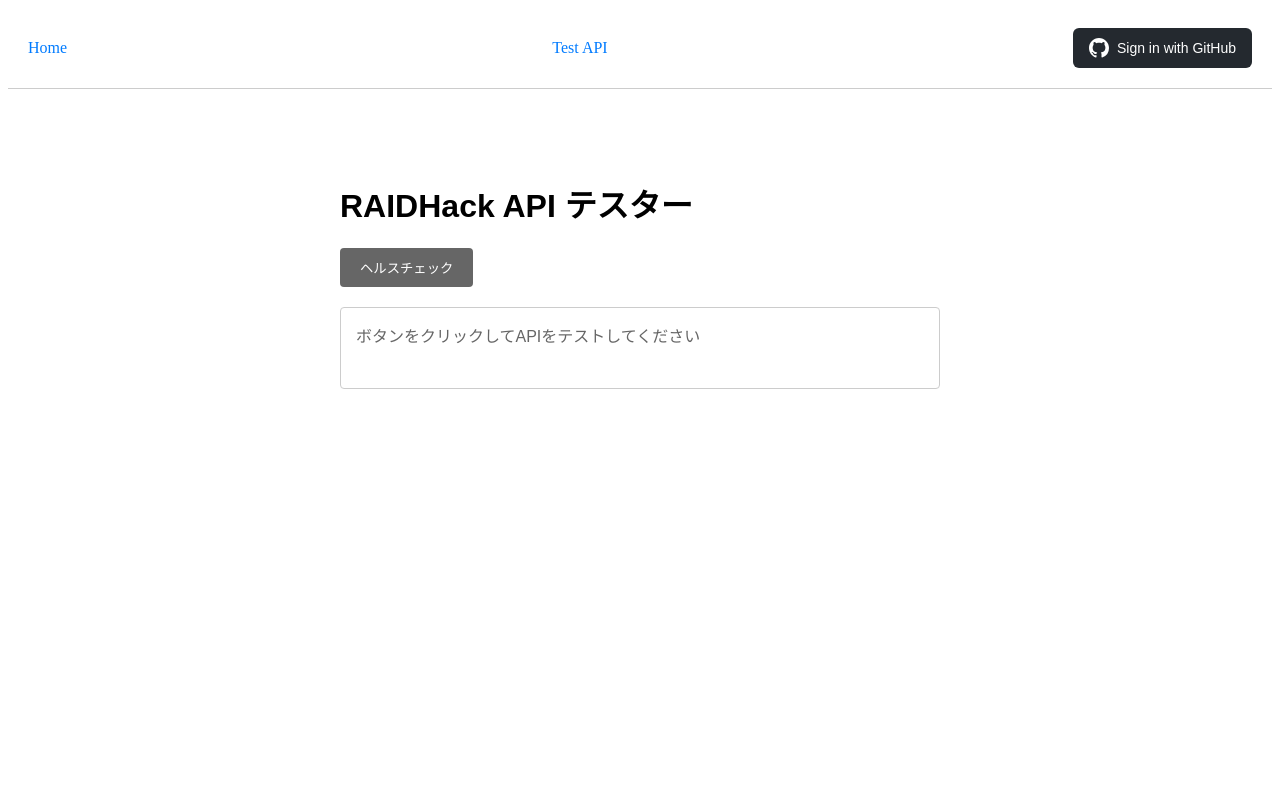
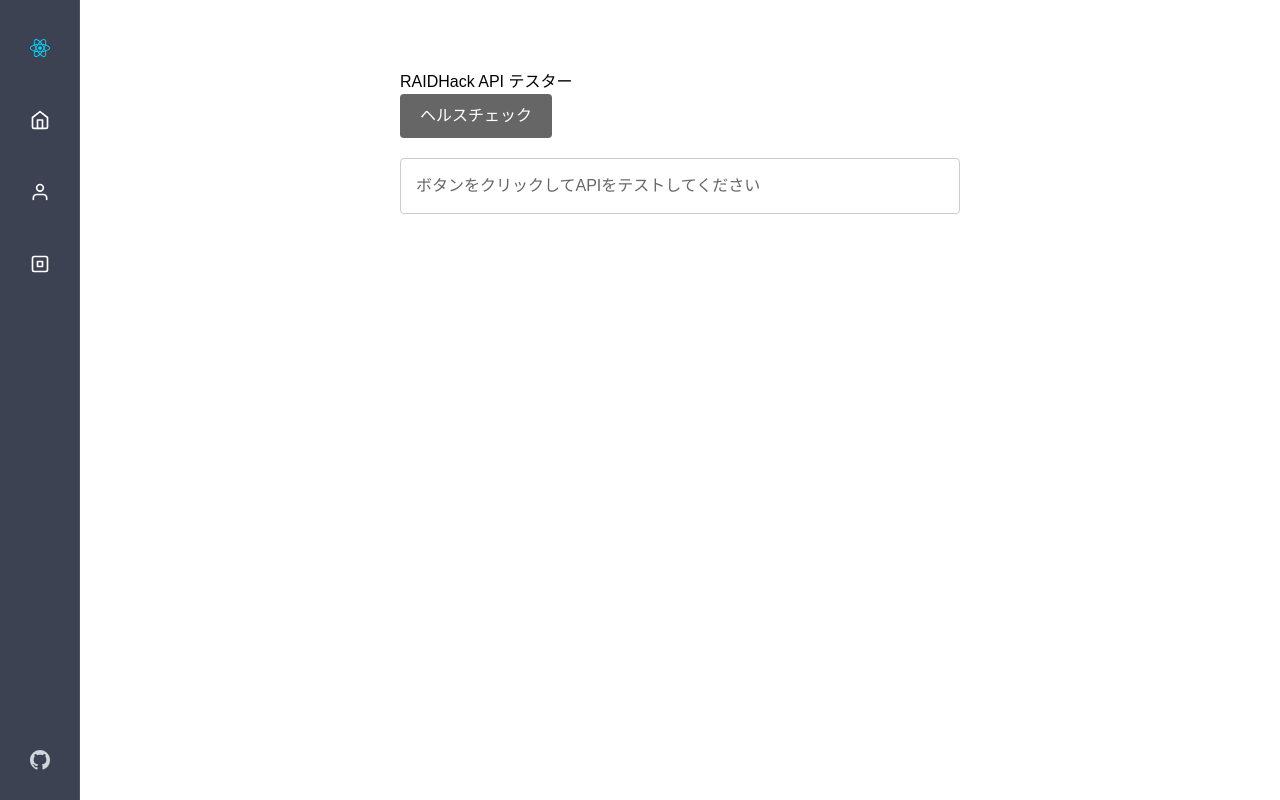
Before and after one commit to Ukawamochi/RAIDHack, a React (Vite) app in the folder web/: page /test-api in a window 1280 px wide. Built offline with nearby package versions, Linux system fonts and the light colour scheme; no server answers.

Commit message:
feat: ナビゲーションと認証機能の改善、Tailwind CSSの導入

```diff
--- a/web/src/App.tsx
+++ b/web/src/App.tsx
@@ -16,9 +16,9 @@ function App() {
   return (
     <AuthProvider>
       <Router>
-        <div>
+        <div className="flex">
           <Navigation />
-
+          <div className="flex-1 ml-20">
             <Routes>
               <Route path="/" element={<IndexPage />} />
               <Route path="/test-api" element={<TestApiPage />} />
@@ -31,6 +31,7 @@ function App() {
               <Route path="*" element={<NotFoundPage />} />
             </Routes>
           </div>
+        </div>
       </Router>
     </AuthProvider>
   )
--- a/web/src/components/Navigation.tsx
+++ b/web/src/components/Navigation.tsx
@@ -1,39 +1,102 @@
-import { Link } from 'react-router-dom'
+import { Link, useLocation } from 'react-router-dom'
 import { GitHubAuth, useAuth } from '../features/auth'
 
 function Navigation() {
-  const { isAuthenticated } = useAuth()
+  const location = useLocation()
+  const { user } = useAuth()
+
+  const sidebarItems = [
+    {
+      icon: (
+        <img src="/src/assets/react.svg" alt="React" width="20" height="20" />
+      ),
+      path: null,
+      label: 'React'
+    },
+    {
+      icon: (
+        <svg width="20" height="20" viewBox="0 0 24 24" fill="none" xmlns="http://www.w3.org/2000/svg">
+          <path d="m3 9 9-7 9 7v11a2 2 0 0 1-2 2H5a2 2 0 0 1-2-2z" stroke="currentColor" strokeWidth="2" strokeLinecap="round" strokeLinejoin="round"/>
+          <polyline points="9,22 9,12 15,12 15,22" stroke="currentColor" strokeWidth="2" strokeLinecap="round" strokeLinejoin="round"/>
+        </svg>
+      ),
+      path: '/',
+      label: 'ホーム'
+    },
+    {
+      icon: (
+        <svg width="20" height="20" viewBox="0 0 24 24" fill="none" xmlns="http://www.w3.org/2000/svg">
+          <path d="M20 21v-2a4 4 0 0 0-4-4H8a4 4 0 0 0-4 4v2" stroke="currentColor" strokeWidth="2" strokeLinecap="round" strokeLinejoin="round"/>
+          <circle cx="12" cy="7" r="4" stroke="currentColor" strokeWidth="2" strokeLinecap="round" strokeLinejoin="round"/>
+        </svg>
+      ),
+      path: user ? `/${user.username}` : '/profile',
+      label: 'プロフィール'
+    },
+    {
+      icon: (
+        <svg width="20" height="20" viewBox="0 0 24 24" fill="none" xmlns="http://www.w3.org/2000/svg">
+          <rect x="3" y="3" width="18" height="18" rx="2" stroke="currentColor" strokeWidth="2" strokeLinecap="round" strokeLinejoin="round"/>
+          <path d="M9 9h6v6H9z" stroke="currentColor" strokeWidth="2" strokeLinecap="round" strokeLinejoin="round"/>
+        </svg>
+      ),
+      path: null,
+      label: 'プロジェクト'
+    }
+  ]
 
   return (
-    <nav style={{
-      padding: '20px',
-      borderBottom: '1px solid #ccc',
-      marginBottom: '20px',
-      display: 'flex',
-      justifyContent: 'space-between',
-      alignItems: 'center'
-    }}>
-      <Link to="/" style={{ marginRight: '20px', textDecoration: 'none', color: '#007bff' }}>
-        Home
-      </Link>
-      {isAuthenticated && (
-        <>
-          <Link to="/new" style={{ marginRight: '20px', textDecoration: 'none', color: '#007bff' }}>
-            投稿
-          </Link>
-          <Link to="/settings" style={{ marginRight: '20px', textDecoration: 'none', color: '#007bff' }}>
-            設定
-          </Link>
-          <Link to="/admin" style={{ marginRight: '20px', textDecoration: 'none', color: '#007bff' }}>
-            管理
-          </Link>
-        </>
-      )}
-      <Link to="/test-api" style={{ textDecoration: 'none', color: '#007bff' }}>
-        Test API
-      </Link>
-      <GitHubAuth />
-    </nav>
+    <div className="fixed left-0 top-0 h-full w-20 flex flex-col justify-between items-center py-6 z-50 border-r border-gray-600" style={{ minHeight: '100vh', backgroundColor: '#3c4252' }}>
+      <div className="flex flex-col items-center space-y-6">
+        {sidebarItems.map((item, index) => {
+          if (item.path === null) {
+            // プロジェクトアイコンの場合、/:USER/:PROJECTパスでアクティブ判定
+            const isProjectActive = item.label === 'プロジェクト' &&
+              location.pathname.split('/').length === 3 &&
+              location.pathname !== '/' &&
+              !location.pathname.includes('/projects')
+
+            return (
+              <div
+                key={index}
+                className={`
+                  w-12 h-12 rounded-full flex items-center justify-center transition-all duration-200
+                  ${isProjectActive
+                    ? 'bg-white text-black shadow-lg'
+                    : 'text-white'
+                  }
+                `}
+                title={item.label}
+              >
+                {item.icon}
+              </div>
+            )
+          }
+
+          const isActive = location.pathname === item.path
+          return (
+            <Link
+              key={index}
+              to={item.path}
+              className={`
+                w-12 h-12 rounded-full flex items-center justify-center transition-all duration-200
+                ${isActive
+                  ? 'bg-white text-black shadow-lg'
+                  : 'text-white hover:bg-white/10'
+                }
+              `}
+              title={item.label}
+            >
+              {item.icon}
+            </Link>
+          )
+        })}
+      </div>
+
+      <div className="flex items-center justify-center">
+        <GitHubAuth />
+      </div>
+    </div>
   )
 }
 
--- a/web/src/features/auth/components/GitHubAuth.tsx
+++ b/web/src/features/auth/components/GitHubAuth.tsx
@@ -1,96 +1,105 @@
+import { useState, useEffect, useRef } from 'react'
 import { useAuth } from '../hooks/useAuth'
 
 export default function GitHubAuth() {
   const { user, login, logout, isLoading, isAuthenticated } = useAuth()
+  const [isMenuOpen, setIsMenuOpen] = useState(false)
+  const menuRef = useRef<HTMLDivElement>(null)
+
+  useEffect(() => {
+    function handleClickOutside(event: MouseEvent) {
+      if (menuRef.current && !menuRef.current.contains(event.target as Node)) {
+        setIsMenuOpen(false)
+      }
+    }
+
+    if (isMenuOpen) {
+      document.addEventListener('mousedown', handleClickOutside)
+    }
+
+    return () => {
+      document.removeEventListener('mousedown', handleClickOutside)
+    }
+  }, [isMenuOpen])
+
+  const GitHubIcon = () => (
+    <svg width="20" height="20" viewBox="0 0 16 16" fill="currentColor">
+      <path d="M8 0C3.58 0 0 3.58 0 8c0 3.54 2.29 6.53 5.47 7.59.4.07.55-.17.55-.38 0-.19-.01-.82-.01-1.49-2.01.37-2.53-.49-2.69-.94-.09-.23-.48-.94-.82-1.13-.28-.15-.68-.52-.01-.53.63-.01 1.08.58 1.23.82.72 1.21 1.87.87 2.33.66.07-.52.28-.87.51-1.07-1.78-.2-3.64-.89-3.64-3.95 0-.87.31-1.59.82-2.15-.08-.2-.36-1.02.08-2.12 0 0 .67-.21 2.2.82.64-.18 1.32-.27 2-.27.68 0 1.36.09 2 .27 1.53-1.04 2.2-.82 2.2-.82.44 1.1.16 1.92.08 2.12.51.56.82 1.27.82 2.15 0 3.07-1.87 3.75-3.65 3.95.29.25.54.73.54 1.48 0 1.07-.01 1.93-.01 2.2 0 .21.15.46.55.38A8.013 8.013 0 0016 8c0-4.42-3.58-8-8-8z"/>
+    </svg>
+  )
 
   if (isLoading) {
     return (
-      <div style={{ display: 'flex', alignItems: 'center', gap: '10px' }}>
-        <div>Loading...</div>
+      <div className="w-8 h-8 animate-pulse flex items-center justify-center text-gray-300">
+        <GitHubIcon />
       </div>
     )
   }
 
   if (isAuthenticated && user) {
     return (
-      <div style={{
-        display: 'flex',
-        alignItems: 'center',
-        gap: '15px',
-        padding: '10px',
-        border: '1px solid #e1e5e9',
-        borderRadius: '6px',
-        backgroundColor: '#f6f8fa'
-      }}>
-        {user.avatarUrl && (
+      <div className="relative" ref={menuRef}>
+        <div className="w-8 h-8 rounded-full overflow-hidden">
+          {user.avatarUrl ? (
             <img
               src={user.avatarUrl}
               alt={`${user.username}'s avatar`}
-            style={{
-              width: '32px',
-              height: '32px',
-              borderRadius: '50%'
+              className="w-full h-full object-cover cursor-pointer"
+              onClick={() => setIsMenuOpen(!isMenuOpen)}
+            />
+          ) : (
+            <div
+              className="w-full h-full bg-gray-600 flex items-center justify-center text-gray-300 cursor-pointer"
+              onClick={() => setIsMenuOpen(!isMenuOpen)}
+            >
+              <GitHubIcon />
+            </div>
+          )}
+        </div>
+
+        {isMenuOpen && (
+          <div className="absolute bottom-0 left-full ml-2 bg-slate-800 border border-slate-600 rounded-md shadow-lg min-w-32 z-10">
+            <div className="px-3 py-2 border-b border-slate-600">
+              <div className="text-white text-sm font-medium">{user.username}</div>
+            </div>
+            <button
+              onClick={() => {
+                logout()
+                setIsMenuOpen(false)
               }}
-          />
-        )}
-        <button
-          onClick={logout}
-          style={{
-            padding: '6px 12px',
-            backgroundColor: '#da3633',
-            color: 'white',
-            border: 'none',
-            borderRadius: '6px',
-            cursor: 'pointer',
-            fontSize: '12px',
-            fontWeight: '500'
-          }}
-          onMouseOver={(e) => {
-            e.currentTarget.style.backgroundColor = '#b02a27'
-          }}
-          onMouseOut={(e) => {
-            e.currentTarget.style.backgroundColor = '#da3633'
-          }}
+              className="w-full px-3 py-2 text-left text-red-400 hover:text-red-300 hover:bg-slate-700 transition-colors duration-200 text-sm"
             >
               ログアウト
             </button>
+          </div>
+        )}
       </div>
     )
   }
 
   return (
+    <div className="relative" ref={menuRef}>
+      <div
+        className="w-8 h-8 text-gray-300 hover:text-white transition-colors duration-200 flex items-center justify-center cursor-pointer"
+        title="Sign in with GitHub"
+        onClick={() => setIsMenuOpen(!isMenuOpen)}
+      >
+        <GitHubIcon />
+      </div>
+
+      {isMenuOpen && (
+        <div className="absolute bottom-0 left-full ml-2 bg-slate-800 border border-slate-600 rounded-md shadow-lg min-w-32 z-10">
           <button
-      onClick={login}
-      style={{
-        display: 'flex',
-        alignItems: 'center',
-        gap: '8px',
-        padding: '10px 16px',
-        backgroundColor: '#24292f',
-        color: 'white',
-        border: 'none',
-        borderRadius: '6px',
-        cursor: 'pointer',
-        fontSize: '14px',
-        fontWeight: '500',
-        textDecoration: 'none'
+            onClick={() => {
+              login()
+              setIsMenuOpen(false)
             }}
-      onMouseOver={(e) => {
-        e.currentTarget.style.backgroundColor = '#32383f'
-      }}
-      onMouseOut={(e) => {
-        e.currentTarget.style.backgroundColor = '#24292f'
-      }}
+            className="w-full px-3 py-2 text-left text-blue-400 hover:text-blue-300 hover:bg-slate-700 transition-colors duration-200 text-sm"
           >
-      <svg
-        height="20"
-        width="20"
-        viewBox="0 0 16 16"
-        fill="currentColor"
-      >
-        <path d="M8 0C3.58 0 0 3.58 0 8c0 3.54 2.29 6.53 5.47 7.59.4.07.55-.17.55-.38 0-.19-.01-.82-.01-1.49-2.01.37-2.53-.49-2.69-.94-.09-.23-.48-.94-.82-1.13-.28-.15-.68-.52-.01-.53.63-.01 1.08.58 1.23.82.72 1.21 1.87.87 2.33.66.07-.52.28-.87.51-1.07-1.78-.2-3.64-.89-3.64-3.95 0-.87.31-1.59.82-2.15-.08-.2-.36-1.02.08-2.12 0 0 .67-.21 2.2.82.64-.18 1.32-.27 2-.27.68 0 1.36.09 2 .27 1.53-1.04 2.2-.82 2.2-.82.44 1.1.16 1.92.08 2.12.51.56.82 1.27.82 2.15 0 3.07-1.87 3.75-3.65 3.95.29.25.54.73.54 1.48 0 1.07-.01 1.93-.01 2.2 0 .21.15.46.55.38A8.013 8.013 0 0016 8c0-4.42-3.58-8-8-8z"/>
-      </svg>
-      Sign in with GitHub
+            ログイン
           </button>
+        </div>
+      )}
+    </div>
   )
 }
--- a/web/src/main.tsx
+++ b/web/src/main.tsx
@@ -1,5 +1,6 @@
 import { StrictMode } from 'react'
 import { createRoot } from 'react-dom/client'
+import './styles/globals.css'
 import App from './App.tsx'
 
 createRoot(document.getElementById('root')!).render(
--- /dev/null
+++ b/web/src/styles/globals.css
@@ -0,0 +1 @@
+@import "tailwindcss";
```
Lines whose indentation alone changed are shown as unchanged.
